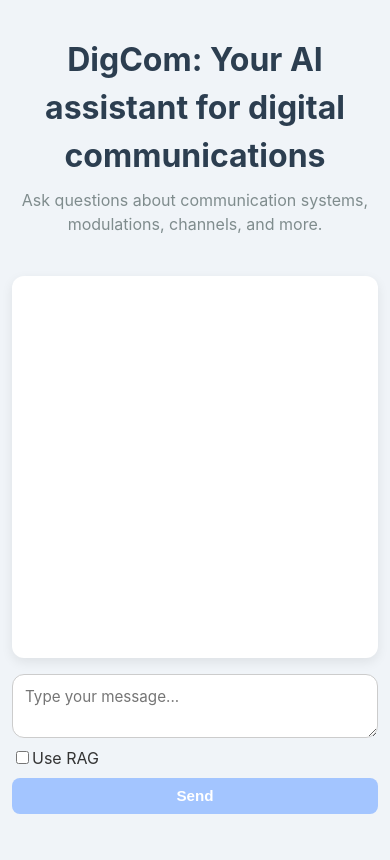
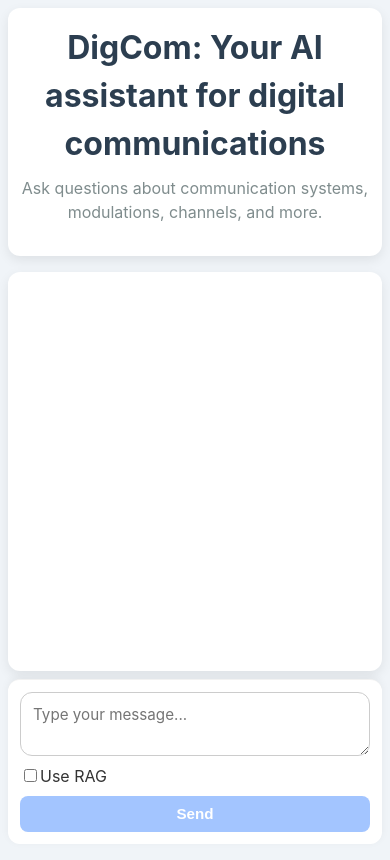
Before and after one commit to sergarlop2/chatbot_frontend, a React (Vite) app: page / in a window 390 px wide. Built offline with nearby package versions, Linux system fonts and the light colour scheme; the HTML template or start-up script is replaced by a standard one.

Commit message:
Improve header disposition

```diff
--- a/src/App.css
+++ b/src/App.css
@@ -10,9 +10,14 @@
 }
 
 .app-header {
+  background-color: var(--color-surface);
+  padding: 1rem;
+  margin: 0 0 1rem 0;
   text-align: center;
-  margin: 1.5rem 0;
+  border-radius: var(--radius);
+  box-shadow: var(--shadow);
 }
+
 
 .app-title {
   font-size: 2rem;
@@ -80,6 +85,10 @@
   display: flex;
   flex-direction: column;
   gap: 0.5rem;
+  padding: 1rem;
+  background-color: var(--color-surface);
+  border-radius: var(--radius);
+  box-shadow: 0 -2px 8px rgba(0, 0, 0, 0.05);
 }
 
 .chat-input textarea {
@@ -92,6 +101,11 @@
   font-family: inherit;
   width: 100%;
   box-sizing: border-box;
+}
+
+.chat-input textarea:focus {
+  outline: none;
+  border: 1px solid var(--color-button);
 }
 
 .chat-input button {
@@ -156,16 +170,25 @@
 
 @media (max-width: 600px) {
   .app {
-    padding: 0.75rem;
+    padding: 0.5rem;
+    height: 100vh;
+  }
+
+  .app-header {
+    padding: 1rem 0.5rem;
   }
 
   .chat-window {
     padding: 0.75rem;
   }
 
-  .message {
-    font-size: 0.95rem;
-    max-width: 100%;
+  .chat-input {
+    position: sticky;
+    bottom: 0;
+    z-index: 10;
+    background-color: var(--color-surface);
+    padding: 0.75rem;
+    border-top: 1px solid rgba(0, 0, 0, 0.05);
   }
 
   .chat-input textarea {
```
